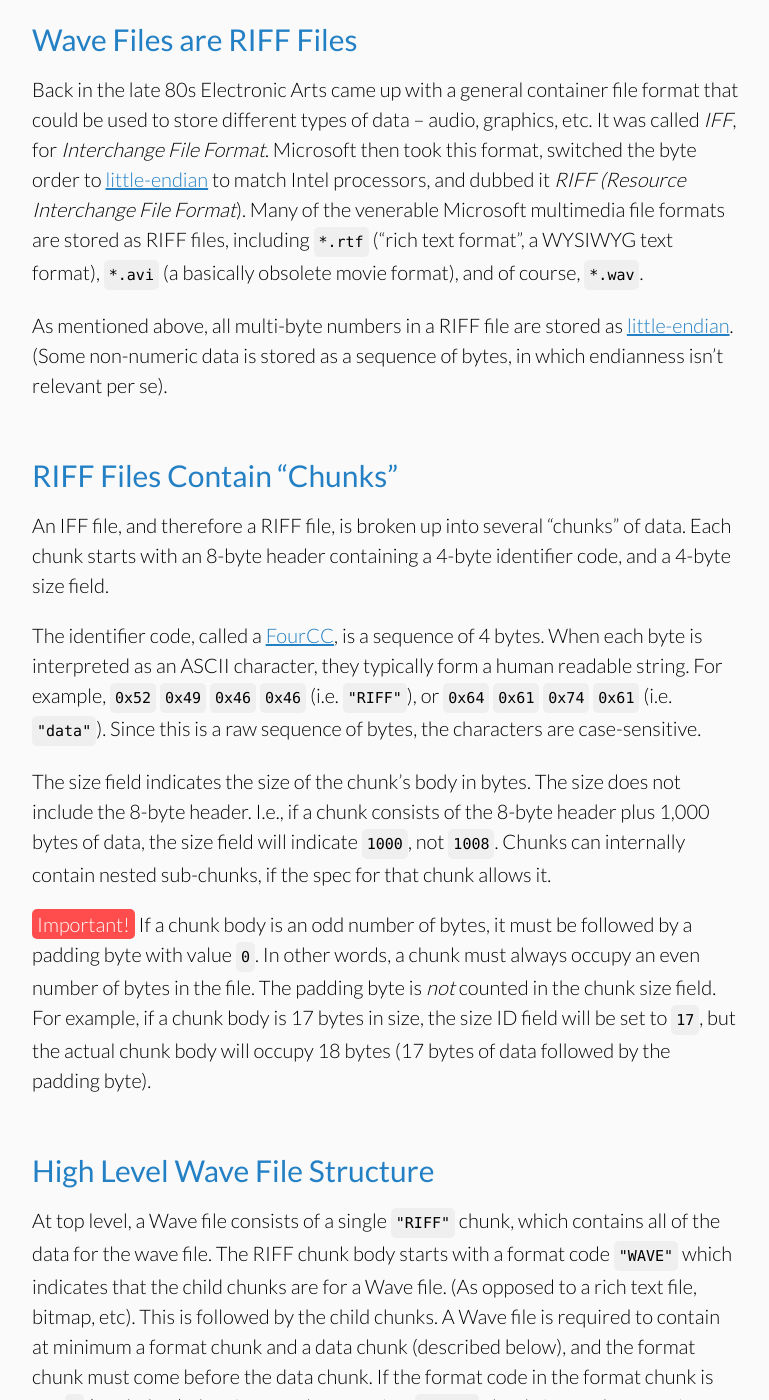
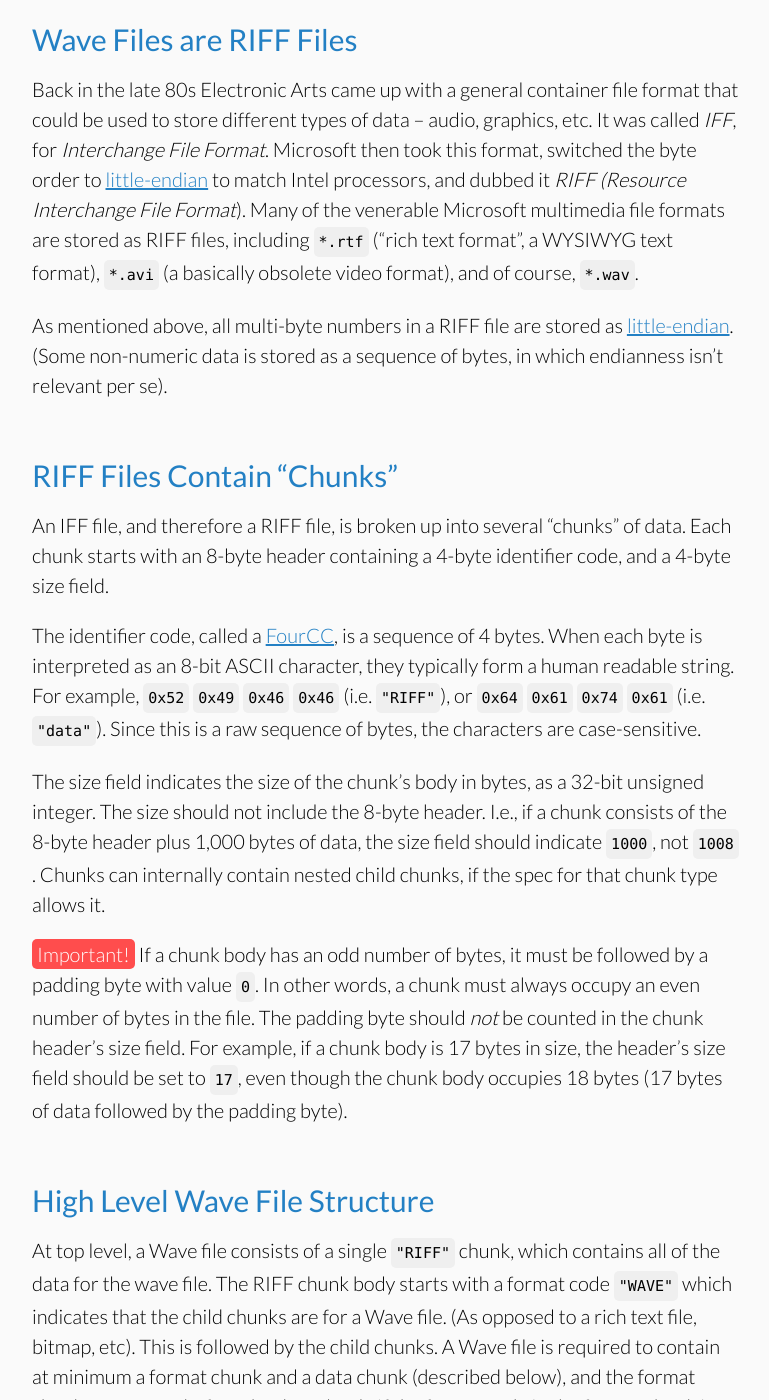
Before and after one commit to jstrait/wavefile, a Jekyll site: the page built from how_wave_files_work.html, in a window 1280 px wide and 1400 px high, scrolled down 1255 px. Shown: the whole window, without its empty margins (254-1023 px from the left). Built offline with Jekyll 4.4.1, drawn with Linux system fonts in a browser that asks for light colours; some web fonts are replaced; some of the changed text lies outside the part shown.

Commit message:
Copy improvements

```diff
--- a/how_wave_files_work.html
+++ b/how_wave_files_work.html
@@ -26,13 +26,13 @@ and Data Specifications 1.0, August 1991</a></li>
   </ul>
 
   <h2>Wave Files are RIFF Files</h2>
-  <p>Back in the late 80s Electronic Arts came up with a general container file format that could be used to store different types of data &ndash; audio, graphics, etc. It was called <em>IFF</em>, for <em>Interchange File Format</em>. Microsoft then took this format, switched the byte order to <a href="https://en.wikipedia.org/wiki/Endianness">little-endian</a> to match Intel processors, and dubbed it <em>RIFF (Resource Interchange File Format</em>). Many of the venerable Microsoft multimedia file formats are stored as RIFF files, including <code>*.rtf</code> (&ldquo;rich text format&rdquo;, a WYSIWYG text format), <code>*.avi</code> (a basically obsolete movie format), and of course, <code>*.wav</code>.</p>
+  <p>Back in the late 80s Electronic Arts came up with a general container file format that could be used to store different types of data &ndash; audio, graphics, etc. It was called <em>IFF</em>, for <em>Interchange File Format</em>. Microsoft then took this format, switched the byte order to <a href="https://en.wikipedia.org/wiki/Endianness">little-endian</a> to match Intel processors, and dubbed it <em>RIFF (Resource Interchange File Format</em>). Many of the venerable Microsoft multimedia file formats are stored as RIFF files, including <code>*.rtf</code> (&ldquo;rich text format&rdquo;, a WYSIWYG text format), <code>*.avi</code> (a basically obsolete video format), and of course, <code>*.wav</code>.</p>
   <p>As mentioned above, all multi-byte numbers in a RIFF file are stored as <a href="https://en.wikipedia.org/wiki/Endianness">little-endian</a>. (Some non-numeric data is stored as a sequence of bytes, in which endianness isn&rsquo;t relevant per se).</p>
   <h2>RIFF Files Contain &ldquo;Chunks&rdquo;</h2>
   <p>An IFF file, and therefore a RIFF file, is broken up into several &ldquo;chunks&rdquo; of data. Each chunk starts with an 8-byte header containing a 4-byte identifier code, and a 4-byte size field.</p>
-  <p>The identifier code, called a <a href="https://en.wikipedia.org/wiki/Fourcc">FourCC</a>, is a sequence of 4 bytes. When each byte is interpreted as an ASCII character, they typically form a human readable string. For example, <code>0x52</code> <code>0x49</code> <code>0x46</code> <code>0x46</code> (i.e. <code>"RIFF"</code>), or <code>0x64</code> <code>0x61</code> <code>0x74</code> <code>0x61</code> (i.e. <code>"data"</code>). Since this is a raw sequence of bytes, the characters are case-sensitive.</p>
-  <p>The size field indicates the size of the chunk&rsquo;s body in bytes. The size does not include the 8-byte header. I.e., if a chunk consists of the 8-byte header plus 1,000 bytes of data, the size field will indicate <code>1000</code>, not <code>1008</code>. Chunks can internally contain nested sub-chunks, if the spec for that chunk allows it.</p>
-  <p><span class="tag-important">Important!</span> If a chunk body is an odd number of bytes, it must be followed by a padding byte with value <code>0</code>. In other words, a chunk must always occupy an even number of bytes in the file. The padding byte is <em>not</em> counted in the chunk size field. For example, if a chunk body is 17 bytes in size, the size ID field will be set to <code>17</code>, but the actual chunk body will occupy 18 bytes (17 bytes of data followed by the padding byte).</p>
+  <p>The identifier code, called a <a href="https://en.wikipedia.org/wiki/Fourcc">FourCC</a>, is a sequence of 4 bytes. When each byte is interpreted as an 8-bit ASCII character, they typically form a human readable string. For example, <code>0x52</code> <code>0x49</code> <code>0x46</code> <code>0x46</code> (i.e. <code>"RIFF"</code>), or <code>0x64</code> <code>0x61</code> <code>0x74</code> <code>0x61</code> (i.e. <code>"data"</code>). Since this is a raw sequence of bytes, the characters are case-sensitive.</p>
+  <p>The size field indicates the size of the chunk&rsquo;s body in bytes, as a 32-bit unsigned integer. The size should not include the 8-byte header. I.e., if a chunk consists of the 8-byte header plus 1,000 bytes of data, the size field should indicate <code>1000</code>, not <code>1008</code>. Chunks can internally contain nested child chunks, if the spec for that chunk type allows it.</p>
+  <p><span class="tag-important">Important!</span> If a chunk body has an odd number of bytes, it must be followed by a padding byte with value <code>0</code>. In other words, a chunk must always occupy an even number of bytes in the file. The padding byte should <em>not</em> be counted in the chunk header&rsquo;s size field. For example, if a chunk body is 17 bytes in size, the header&rsquo;s size field should be set to <code>17</code>, even though the chunk body occupies 18 bytes (17 bytes of data followed by the padding byte).</p>
   <h2>High Level Wave File Structure</h2>
   <p>At top level, a Wave file consists of a single <code>"RIFF"</code> chunk, which contains all of the data for the wave file. The RIFF chunk body starts with a format code <code>"WAVE"</code> which indicates that the child chunks are for a Wave file. (As opposed to a rich text file, bitmap, etc). This is followed by the child chunks. A Wave file is required to contain at minimum a format chunk and a data chunk (described below), and the format chunk must come before the data chunk. If the format code in the format chunk is not <code>1</code> (see below), then it must also contain a <code>"fact"</code> chunk. It can also contain other optional chunks.</p>
   <p>For example a typical file might look like this:</p>
@@ -229,7 +229,7 @@ and Data Specifications 1.0, August 1991</a></li>
   </div>
 
   <h2>Extra Format Fields for EXTENSIBLE format</h2>
-  <p>If the format code is <code>65534</code>, then the format is called &ldquo;WAVE_FORMAT_EXTENSIBLE&rdquo;. This comes from the name of a data structure given to this format in the Windows API. The extensible format is a container format (within *.wav, which is itself a container format). It exists to work around some ambiguities in the original Wave file format without having to break compatibility with pre-existing files.</p>
+  <p>If the format code is <code>65534</code>, then the format is called &ldquo;WAVE_FORMAT_EXTENSIBLE&rdquo;. This comes from the name of a data structure given to this format in the Windows API. The extensible format is a container format (&hellip;within *.wav, which is itself a container format). It exists to work around some ambiguities in the original Wave file format without having to break compatibility with pre-existing files.</p>
   <p>When the format is WAVE_FORMAT_EXTENSIBLE, the extension size in the format chunk should be <code>22</code>, and the following three fields should be included:</p>
   <div class="scroll-x">
     <table>
@@ -302,7 +302,7 @@ and Data Specifications 1.0, August 1991</a></li>
   </div>
   <p>The fact chunk indicates how many sample frames are in the file. If the format code is <code>1</code> it&rsquo;s optional; otherwise it&rsquo;s required.</p>
     <p>Note that this field indicates the total number of <em>sample frames</em>, not the total number of samples. For example, if a stereo file contains 1,000 samples for the left channel and 1,000 samples for the right channel, the value of this field should be <code>1000</code>, not <code>2000</code>.</p>
-  <p>The reason for this chunk is that with some sample formats the number of sample frames can&rsquo;t be determined by obvious means (e.g. because they store data in a compressed format). This gives a way of determining e.g. the playing time for the file, without having to decode the entire data chunk.</p>
+  <p>The reason this chunk exists is that with some sample formats the total number of sample frames can&rsquo;t be determined without reading the entire data chunk (e.g. because they store data in a compressed format that has to be decoded). This gives a way of determining e.g. the playing time for the file without having to do that.</p>
   <p>It&rsquo;s not needed for integer PCM data (format code <code>1</code>), because the total number of sample frames can be derived by dividing the bytes-per-sample-frame field in the format chunk by the total bytes in the data chunk body. For example, if the data chunk body is 1,411,200 bytes, and bytes-per-sample-frame is 32 (e.g. two 16-bit channels), then the total number of sample frames is 1,411,200 &div; 32 = 44,100.</p>
 
   <h2>The Data Chunk</h2>
```
